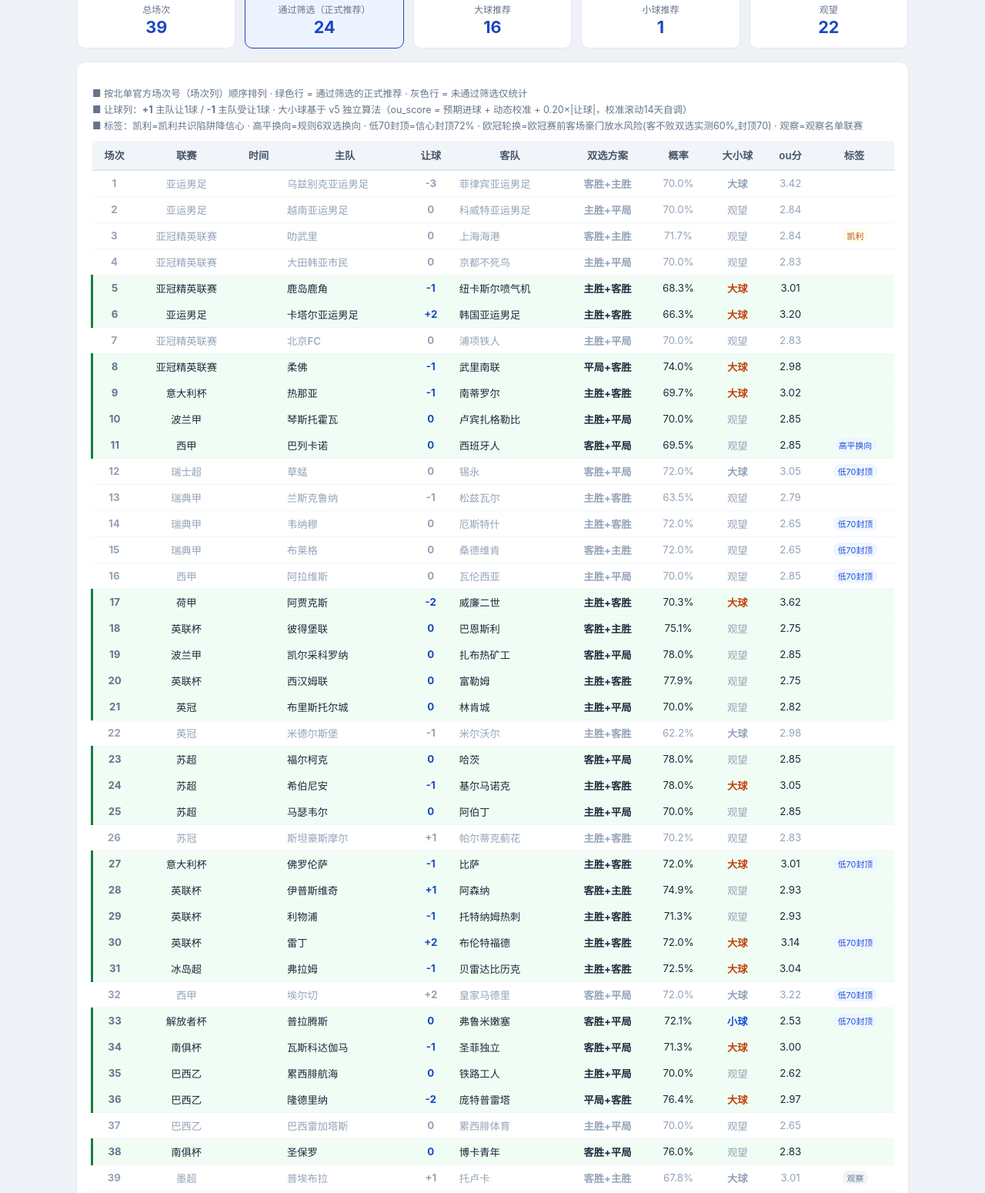
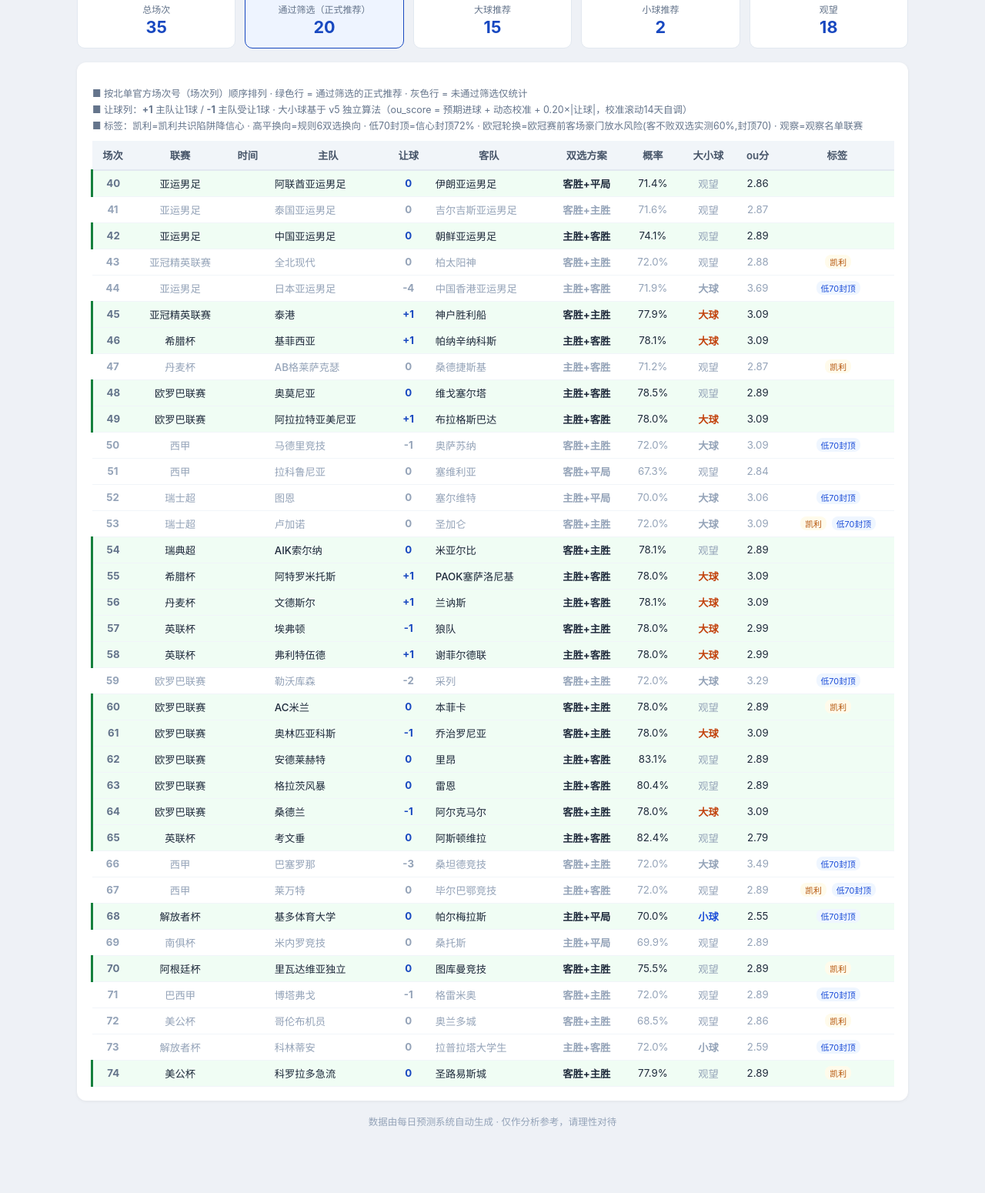
Before and after one commit to XM111414/-, a plain HTML site: page pred_table.html in a window 1280 px wide. Shown: the part 163-1713 px from the top of the page at 77% size. After the commit the page ends 1659 px from the top, so only its background shows below. Drawn offline with Linux system fonts and the light colour scheme.

Commit message:
Auto deploy daily dashboard 2026-09-16

```diff
--- a/pred_table.html
+++ b/pred_table.html
@@ -3,7 +3,7 @@
 <head>
 <meta charset="UTF-8">
 <meta name="viewport" content="width=device-width, initial-scale=1.0">
-<title>2026-09-15 预测表格 第26095期</title>
+<title>2026-09-16 预测表格 第26095期</title>
 <style>
 * { margin: 0; padding: 0; box-sizing: border-box; }
 body { font-family: -apple-system, 'Segoe UI', 'Microsoft YaHei', sans-serif; background: #eef1f6; color: #1e293b; padding: 24px 16px; }
@@ -44,15 +44,15 @@ footer { text-align: center; color: #94a3b8; font-size: .78rem; padding: 18px 0
 <body>
 <div class="wrap">
 <header>
-<h1>北京单场预测表 · 2026-09-15 第26095期</h1>
+<h1>北京单场预测表 · 2026-09-16 第26095期</h1>
 <p>小明同学，VX：AXMFF0101 · 数据源：bjlot官网 + v5算法引擎</p>
 </header>
 <div class="cards">
-<div class="card"><div class="l">总场次</div><div class="v">39</div></div>
-<div class="card hl"><div class="l">通过筛选（正式推荐）</div><div class="v">24</div></div>
-<div class="card"><div class="l">大球推荐</div><div class="v">16</div></div>
-<div class="card"><div class="l">小球推荐</div><div class="v">1</div></div>
-<div class="card"><div class="l">观望</div><div class="v">22</div></div>
+<div class="card"><div class="l">总场次</div><div class="v">35</div></div>
+<div class="card hl"><div class="l">通过筛选（正式推荐）</div><div class="v">20</div></div>
+<div class="card"><div class="l">大球推荐</div><div class="v">15</div></div>
+<div class="card"><div class="l">小球推荐</div><div class="v">2</div></div>
+<div class="card"><div class="l">观望</div><div class="v">18</div></div>
 </div>
 <section class="tbl">
 <div class="legend">
@@ -63,45 +63,41 @@ footer { text-align: center; color: #94a3b8; font-size: .78rem; padding: 18px 0
 <table>
 <thead><tr><th>场次</th><th>联赛</th><th>时间</th><th>主队</th><th>让球</th><th>客队</th><th>双选方案</th><th>概率</th><th>大小球</th><th>ou分</th><th>标签</th></tr></thead>
 <tbody>
-<tr class="nopass"><td class="seq">1</td><td>亚运男足</td><td></td><td class="l">乌兹别克亚运男足</td><td class="hc">-3</td><td class="l">菲律宾亚运男足</td><td><b>客胜+主胜</b></td><td>70.0%</td><td class="ou-big">大球</td><td>3.42</td><td></td></tr>
-<tr class="nopass"><td class="seq">2</td><td>亚运男足</td><td></td><td class="l">越南亚运男足</td><td class="hc">0</td><td class="l">科威特亚运男足</td><td><b>主胜+平局</b></td><td>70.0%</td><td class="ou-wait">观望</td><td>2.84</td><td></td></tr>
-<tr class="nopass"><td class="seq">3</td><td>亚冠精英联赛</td><td></td><td class="l">叻武里</td><td class="hc">0</td><td class="l">上海海港</td><td><b>客胜+主胜</b></td><td>71.7%</td><td class="ou-wait">观望</td><td>2.84</td><td><span class="tg warn">凯利</span></td></tr>
-<tr class="nopass"><td class="seq">4</td><td>亚冠精英联赛</td><td></td><td class="l">大田韩亚市民</td><td class="hc">0</td><td class="l">京都不死鸟</td><td><b>主胜+平局</b></td><td>70.0%</td><td class="ou-wait">观望</td><td>2.83</td><td></td></tr>
-<tr class="pass"><td class="seq">5</td><td>亚冠精英联赛</td><td></td><td class="l">鹿岛鹿角</td><td class="hc">-1</td><td class="l">纽卡斯尔喷气机</td><td><b>主胜+客胜</b></td><td>68.3%</td><td class="ou-big">大球</td><td>3.01</td><td></td></tr>
-<tr class="pass"><td class="seq">6</td><td>亚运男足</td><td></td><td class="l">卡塔尔亚运男足</td><td class="hc">+2</td><td class="l">韩国亚运男足</td><td><b>主胜+客胜</b></td><td>66.3%</td><td class="ou-big">大球</td><td>3.20</td><td></td></tr>
-<tr class="nopass"><td class="seq">7</td><td>亚冠精英联赛</td><td></td><td class="l">北京FC</td><td class="hc">0</td><td class="l">浦项铁人</td><td><b>主胜+平局</b></td><td>70.0%</td><td class="ou-wait">观望</td><td>2.83</td><td></td></tr>
-<tr class="pass"><td class="seq">8</td><td>亚冠精英联赛</td><td></td><td class="l">柔佛</td><td class="hc">-1</td><td class="l">武里南联</td><td><b>平局+客胜</b></td><td>74.0%</td><td class="ou-big">大球</td><td>2.98</td><td></td></tr>
-<tr class="pass"><td class="seq">9</td><td>意大利杯</td><td></td><td class="l">热那亚</td><td class="hc">-1</td><td class="l">南蒂罗尔</td><td><b>主胜+客胜</b></td><td>69.7%</td><td class="ou-big">大球</td><td>3.02</td><td></td></tr>
-<tr class="pass"><td class="seq">10</td><td>波兰甲</td><td></td><td class="l">琴斯托霍瓦</td><td class="hc">0</td><td class="l">卢宾扎格勒比</td><td><b>主胜+平局</b></td><td>70.0%</td><td class="ou-wait">观望</td><td>2.85</td><td></td></tr>
-<tr class="pass"><td class="seq">11</td><td>西甲</td><td></td><td class="l">巴列卡诺</td><td class="hc">0</td><td class="l">西班牙人</td><td><b>客胜+平局</b></td><td>69.5%</td><td class="ou-wait">观望</td><td>2.85</td><td><span class="tg blue">高平换向</span></td></tr>
-<tr class="nopass"><td class="seq">12</td><td>瑞士超</td><td></td><td class="l">草蜢</td><td class="hc">0</td><td class="l">锡永</td><td><b>客胜+平局</b></td><td>72.0%</td><td class="ou-big">大球</td><td>3.05</td><td><span class="tg blue">低70封顶</span></td></tr>
-<tr class="nopass"><td class="seq">13</td><td>瑞典甲</td><td></td><td class="l">兰斯克鲁纳</td><td class="hc">-1</td><td class="l">松兹瓦尔</td><td><b>主胜+客胜</b></td><td>63.5%</td><td class="ou-wait">观望</td><td>2.79</td><td></td></tr>
-<tr class="nopass"><td class="seq">14</td><td>瑞典甲</td><td></td><td class="l">韦纳穆</td><td class="hc">0</td><td class="l">厄斯特什</td><td><b>主胜+客胜</b></td><td>72.0%</td><td class="ou-wait">观望</td><td>2.65</td><td><span class="tg blue">低70封顶</span></td></tr>
-<tr class="nopass"><td class="seq">15</td><td>瑞典甲</td><td></td><td class="l">布莱格</td><td class="hc">0</td><td class="l">桑德维肯</td><td><b>客胜+主胜</b></td><td>72.0%</td><td class="ou-wait">观望</td><td>2.65</td><td><span class="tg blue">低70封顶</span></td></tr>
-<tr class="nopass"><td class="seq">16</td><td>西甲</td><td></td><td class="l">阿拉维斯</td><td class="hc">0</td><td class="l">瓦伦西亚</td><td><b>主胜+平局</b></td><td>70.0%</td><td class="ou-wait">观望</td><td>2.85</td><td><span class="tg blue">低70封顶</span></td></tr>
-<tr class="pass"><td class="seq">17</td><td>荷甲</td><td></td><td class="l">阿贾克斯</td><td class="hc">-2</td><td class="l">威廉二世</td><td><b>主胜+客胜</b></td><td>70.3%</td><td class="ou-big">大球</td><td>3.62</td><td></td></tr>
-<tr class="pass"><td class="seq">18</td><td>英联杯</td><td></td><td class="l">彼得堡联</td><td class="hc">0</td><td class="l">巴恩斯利</td><td><b>客胜+主胜</b></td><td>75.1%</td><td class="ou-wait">观望</td><td>2.75</td><td></td></tr>
-<tr class="pass"><td class="seq">19</td><td>波兰甲</td><td></td><td class="l">凯尔采科罗纳</td><td class="hc">0</td><td class="l">扎布热矿工</td><td><b>客胜+平局</b></td><td>78.0%</td><td class="ou-wait">观望</td><td>2.85</td><td></td></tr>
-<tr class="pass"><td class="seq">20</td><td>英联杯</td><td></td><td class="l">西汉姆联</td><td class="hc">0</td><td class="l">富勒姆</td><td><b>主胜+客胜</b></td><td>77.9%</td><td class="ou-wait">观望</td><td>2.75</td><td></td></tr>
-<tr class="pass"><td class="seq">21</td><td>英冠</td><td></td><td class="l">布里斯托尔城</td><td class="hc">0</td><td class="l">林肯城</td><td><b>主胜+平局</b></td><td>70.0%</td><td class="ou-wait">观望</td><td>2.82</td><td></td></tr>
-<tr class="nopass"><td class="seq">22</td><td>英冠</td><td></td><td class="l">米德尔斯堡</td><td class="hc">-1</td><td class="l">米尔沃尔</td><td><b>主胜+客胜</b></td><td>62.2%</td><td class="ou-big">大球</td><td>2.98</td><td></td></tr>
-<tr class="pass"><td class="seq">23</td><td>苏超</td><td></td><td class="l">福尔柯克</td><td class="hc">0</td><td class="l">哈茨</td><td><b>客胜+平局</b></td><td>78.0%</td><td class="ou-wait">观望</td><td>2.85</td><td></td></tr>
-<tr class="pass"><td class="seq">24</td><td>苏超</td><td></td><td class="l">希伯尼安</td><td class="hc">-1</td><td class="l">基尔马诺克</td><td><b>主胜+客胜</b></td><td>78.0%</td><td class="ou-big">大球</td><td>3.05</td><td></td></tr>
-<tr class="pass"><td class="seq">25</td><td>苏超</td><td></td><td class="l">马瑟韦尔</td><td class="hc">0</td><td class="l">阿伯丁</td><td><b>主胜+平局</b></td><td>70.0%</td><td class="ou-wait">观望</td><td>2.85</td><td></td></tr>
-<tr class="nopass"><td class="seq">26</td><td>苏冠</td><td></td><td class="l">斯坦豪斯摩尔</td><td class="hc">+1</td><td class="l">帕尔蒂克蓟花</td><td><b>主胜+客胜</b></td><td>70.2%</td><td class="ou-wait">观望</td><td>2.83</td><td></td></tr>
-<tr class="pass"><td class="seq">27</td><td>意大利杯</td><td></td><td class="l">佛罗伦萨</td><td class="hc">-1</td><td class="l">比萨</td><td><b>主胜+客胜</b></td><td>72.0%</td><td class="ou-big">大球</td><td>3.01</td><td><span class="tg blue">低70封顶</span></td></tr>
-<tr class="pass"><td class="seq">28</td><td>英联杯</td><td></td><td class="l">伊普斯维奇</td><td class="hc">+1</td><td class="l">阿森纳</td><td><b>客胜+主胜</b></td><td>74.9%</td><td class="ou-wait">观望</td><td>2.93</td><td></td></tr>
-<tr class="pass"><td class="seq">29</td><td>英联杯</td><td></td><td class="l">利物浦</td><td class="hc">-1</td><td class="l">托特纳姆热刺</td><td><b>主胜+客胜</b></td><td>71.3%</td><td class="ou-wait">观望</td><td>2.93</td><td></td></tr>
-<tr class="pass"><td class="seq">30</td><td>英联杯</td><td></td><td class="l">雷丁</td><td class="hc">+2</td><td class="l">布伦特福德</td><td><b>主胜+客胜</b></td><td>72.0%</td><td class="ou-big">大球</td><td>3.14</td><td><span class="tg blue">低70封顶</span></td></tr>
-<tr class="pass"><td class="seq">31</td><td>冰岛超</td><td></td><td class="l">弗拉姆</td><td class="hc">-1</td><td class="l">贝雷达比历克</td><td><b>主胜+客胜</b></td><td>72.5%</td><td class="ou-big">大球</td><td>3.04</td><td></td></tr>
-<tr class="nopass"><td class="seq">32</td><td>西甲</td><td></td><td class="l">埃尔切</td><td class="hc">+2</td><td class="l">皇家马德里</td><td><b>客胜+平局</b></td><td>72.0%</td><td class="ou-big">大球</td><td>3.22</td><td><span class="tg blue">低70封顶</span></td></tr>
-<tr class="pass"><td class="seq">33</td><td>解放者杯</td><td></td><td class="l">普拉腾斯</td><td class="hc">0</td><td class="l">弗鲁米嫩塞</td><td><b>客胜+平局</b></td><td>72.1%</td><td class="ou-small">小球</td><td>2.53</td><td><span class="tg blue">低70封顶</span></td></tr>
-<tr class="pass"><td class="seq">34</td><td>南俱杯</td><td></td><td class="l">瓦斯科达伽马</td><td class="hc">-1</td><td class="l">圣菲独立</td><td><b>客胜+平局</b></td><td>71.3%</td><td class="ou-big">大球</td><td>3.00</td><td></td></tr>
-<tr class="pass"><td class="seq">35</td><td>巴西乙</td><td></td><td class="l">累西腓航海</td><td class="hc">0</td><td class="l">铁路工人</td><td><b>主胜+平局</b></td><td>70.0%</td><td class="ou-wait">观望</td><td>2.62</td><td></td></tr>
-<tr class="pass"><td class="seq">36</td><td>巴西乙</td><td></td><td class="l">隆德里纳</td><td class="hc">-2</td><td class="l">庞特普雷塔</td><td><b>平局+客胜</b></td><td>76.4%</td><td class="ou-big">大球</td><td>2.97</td><td></td></tr>
-<tr class="nopass"><td class="seq">37</td><td>巴西乙</td><td></td><td class="l">巴西雷加塔斯</td><td class="hc">0</td><td class="l">累西腓体育</td><td><b>主胜+平局</b></td><td>70.0%</td><td class="ou-wait">观望</td><td>2.65</td><td></td></tr>
-<tr class="pass"><td class="seq">38</td><td>南俱杯</td><td></td><td class="l">圣保罗</td><td class="hc">0</td><td class="l">博卡青年</td><td><b>客胜+平局</b></td><td>76.0%</td><td class="ou-wait">观望</td><td>2.83</td><td></td></tr>
-<tr class="nopass"><td class="seq">39</td><td>墨超</td><td></td><td class="l">普埃布拉</td><td class="hc">+1</td><td class="l">托卢卡</td><td><b>客胜+主胜</b></td><td>67.8%</td><td class="ou-big">大球</td><td>3.01</td><td><span class="tg gray">观察</span></td></tr>
+<tr class="pass"><td class="seq">40</td><td>亚运男足</td><td></td><td class="l">阿联酋亚运男足</td><td class="hc">0</td><td class="l">伊朗亚运男足</td><td><b>客胜+平局</b></td><td>71.4%</td><td class="ou-wait">观望</td><td>2.86</td><td></td></tr>
+<tr class="nopass"><td class="seq">41</td><td>亚运男足</td><td></td><td class="l">泰国亚运男足</td><td class="hc">0</td><td class="l">吉尔吉斯亚运男足</td><td><b>客胜+主胜</b></td><td>71.6%</td><td class="ou-wait">观望</td><td>2.87</td><td></td></tr>
+<tr class="pass"><td class="seq">42</td><td>亚运男足</td><td></td><td class="l">中国亚运男足</td><td class="hc">0</td><td class="l">朝鲜亚运男足</td><td><b>主胜+客胜</b></td><td>74.1%</td><td class="ou-wait">观望</td><td>2.89</td><td></td></tr>
+<tr class="nopass"><td class="seq">43</td><td>亚冠精英联赛</td><td></td><td class="l">全北现代</td><td class="hc">0</td><td class="l">柏太阳神</td><td><b>客胜+主胜</b></td><td>72.0%</td><td class="ou-wait">观望</td><td>2.88</td><td><span class="tg warn">凯利</span></td></tr>
+<tr class="nopass"><td class="seq">44</td><td>亚运男足</td><td></td><td class="l">日本亚运男足</td><td class="hc">-4</td><td class="l">中国香港亚运男足</td><td><b>主胜+客胜</b></td><td>71.9%</td><td class="ou-big">大球</td><td>3.69</td><td><span class="tg blue">低70封顶</span></td></tr>
+<tr class="pass"><td class="seq">45</td><td>亚冠精英联赛</td><td></td><td class="l">泰港</td><td class="hc">+1</td><td class="l">神户胜利船</td><td><b>客胜+主胜</b></td><td>77.9%</td><td class="ou-big">大球</td><td>3.09</td><td></td></tr>
+<tr class="pass"><td class="seq">46</td><td>希腊杯</td><td></td><td class="l">基菲西亚</td><td class="hc">+1</td><td class="l">帕纳辛纳科斯</td><td><b>主胜+客胜</b></td><td>78.1%</td><td class="ou-big">大球</td><td>3.09</td><td></td></tr>
+<tr class="nopass"><td class="seq">47</td><td>丹麦杯</td><td></td><td class="l">AB格莱萨克瑟</td><td class="hc">0</td><td class="l">桑德捷斯基</td><td><b>主胜+客胜</b></td><td>71.2%</td><td class="ou-wait">观望</td><td>2.87</td><td><span class="tg warn">凯利</span></td></tr>
+<tr class="pass"><td class="seq">48</td><td>欧罗巴联赛</td><td></td><td class="l">奥莫尼亚</td><td class="hc">0</td><td class="l">维戈塞尔塔</td><td><b>主胜+客胜</b></td><td>78.5%</td><td class="ou-wait">观望</td><td>2.89</td><td></td></tr>
+<tr class="pass"><td class="seq">49</td><td>欧罗巴联赛</td><td></td><td class="l">阿拉拉特亚美尼亚</td><td class="hc">+1</td><td class="l">布拉格斯巴达</td><td><b>主胜+客胜</b></td><td>78.0%</td><td class="ou-big">大球</td><td>3.09</td><td></td></tr>
+<tr class="nopass"><td class="seq">50</td><td>西甲</td><td></td><td class="l">马德里竞技</td><td class="hc">-1</td><td class="l">奥萨苏纳</td><td><b>客胜+主胜</b></td><td>72.0%</td><td class="ou-big">大球</td><td>3.09</td><td><span class="tg blue">低70封顶</span></td></tr>
+<tr class="nopass"><td class="seq">51</td><td>西甲</td><td></td><td class="l">拉科鲁尼亚</td><td class="hc">0</td><td class="l">塞维利亚</td><td><b>客胜+平局</b></td><td>67.3%</td><td class="ou-wait">观望</td><td>2.84</td><td></td></tr>
+<tr class="nopass"><td class="seq">52</td><td>瑞士超</td><td></td><td class="l">图恩</td><td class="hc">0</td><td class="l">塞尔维特</td><td><b>主胜+平局</b></td><td>70.0%</td><td class="ou-big">大球</td><td>3.06</td><td><span class="tg blue">低70封顶</span></td></tr>
+<tr class="nopass"><td class="seq">53</td><td>瑞士超</td><td></td><td class="l">卢加诺</td><td class="hc">0</td><td class="l">圣加仑</td><td><b>客胜+主胜</b></td><td>72.0%</td><td class="ou-big">大球</td><td>3.09</td><td><span class="tg warn">凯利</span> <span class="tg blue">低70封顶</span></td></tr>
+<tr class="pass"><td class="seq">54</td><td>瑞典超</td><td></td><td class="l">AIK索尔纳</td><td class="hc">0</td><td class="l">米亚尔比</td><td><b>客胜+主胜</b></td><td>78.1%</td><td class="ou-wait">观望</td><td>2.89</td><td></td></tr>
+<tr class="pass"><td class="seq">55</td><td>希腊杯</td><td></td><td class="l">阿特罗米托斯</td><td class="hc">+1</td><td class="l">PAOK塞萨洛尼基</td><td><b>主胜+客胜</b></td><td>78.0%</td><td class="ou-big">大球</td><td>3.09</td><td></td></tr>
+<tr class="pass"><td class="seq">56</td><td>丹麦杯</td><td></td><td class="l">文德斯尔</td><td class="hc">+1</td><td class="l">兰讷斯</td><td><b>主胜+客胜</b></td><td>78.1%</td><td class="ou-big">大球</td><td>3.09</td><td></td></tr>
+<tr class="pass"><td class="seq">57</td><td>英联杯</td><td></td><td class="l">埃弗顿</td><td class="hc">-1</td><td class="l">狼队</td><td><b>客胜+主胜</b></td><td>78.0%</td><td class="ou-big">大球</td><td>2.99</td><td></td></tr>
+<tr class="pass"><td class="seq">58</td><td>英联杯</td><td></td><td class="l">弗利特伍德</td><td class="hc">+1</td><td class="l">谢菲尔德联</td><td><b>主胜+客胜</b></td><td>78.0%</td><td class="ou-big">大球</td><td>2.99</td><td></td></tr>
+<tr class="nopass"><td class="seq">59</td><td>欧罗巴联赛</td><td></td><td class="l">勒沃库森</td><td class="hc">-2</td><td class="l">采列</td><td><b>客胜+主胜</b></td><td>72.0%</td><td class="ou-big">大球</td><td>3.29</td><td><span class="tg blue">低70封顶</span></td></tr>
+<tr class="pass"><td class="seq">60</td><td>欧罗巴联赛</td><td></td><td class="l">AC米兰</td><td class="hc">0</td><td class="l">本菲卡</td><td><b>客胜+主胜</b></td><td>78.0%</td><td class="ou-wait">观望</td><td>2.89</td><td><span class="tg warn">凯利</span></td></tr>
+<tr class="pass"><td class="seq">61</td><td>欧罗巴联赛</td><td></td><td class="l">奥林匹亚科斯</td><td class="hc">-1</td><td class="l">乔治罗尼亚</td><td><b>客胜+主胜</b></td><td>78.0%</td><td class="ou-big">大球</td><td>3.09</td><td></td></tr>
+<tr class="pass"><td class="seq">62</td><td>欧罗巴联赛</td><td></td><td class="l">安德莱赫特</td><td class="hc">0</td><td class="l">里昂</td><td><b>主胜+客胜</b></td><td>83.1%</td><td class="ou-wait">观望</td><td>2.89</td><td></td></tr>
+<tr class="pass"><td class="seq">63</td><td>欧罗巴联赛</td><td></td><td class="l">格拉茨风暴</td><td class="hc">0</td><td class="l">雷恩</td><td><b>主胜+客胜</b></td><td>80.4%</td><td class="ou-wait">观望</td><td>2.89</td><td></td></tr>
+<tr class="pass"><td class="seq">64</td><td>欧罗巴联赛</td><td></td><td class="l">桑德兰</td><td class="hc">-1</td><td class="l">阿尔克马尔</td><td><b>客胜+主胜</b></td><td>78.0%</td><td class="ou-big">大球</td><td>3.09</td><td></td></tr>
+<tr class="pass"><td class="seq">65</td><td>英联杯</td><td></td><td class="l">考文垂</td><td class="hc">0</td><td class="l">阿斯顿维拉</td><td><b>主胜+客胜</b></td><td>82.4%</td><td class="ou-wait">观望</td><td>2.79</td><td></td></tr>
+<tr class="nopass"><td class="seq">66</td><td>西甲</td><td></td><td class="l">巴塞罗那</td><td class="hc">-3</td><td class="l">桑坦德竞技</td><td><b>客胜+主胜</b></td><td>72.0%</td><td class="ou-big">大球</td><td>3.49</td><td><span class="tg blue">低70封顶</span></td></tr>
+<tr class="nopass"><td class="seq">67</td><td>西甲</td><td></td><td class="l">莱万特</td><td class="hc">0</td><td class="l">毕尔巴鄂竞技</td><td><b>主胜+客胜</b></td><td>72.0%</td><td class="ou-wait">观望</td><td>2.89</td><td><span class="tg warn">凯利</span> <span class="tg blue">低70封顶</span></td></tr>
+<tr class="pass"><td class="seq">68</td><td>解放者杯</td><td></td><td class="l">基多体育大学</td><td class="hc">0</td><td class="l">帕尔梅拉斯</td><td><b>主胜+平局</b></td><td>70.0%</td><td class="ou-small">小球</td><td>2.55</td><td><span class="tg blue">低70封顶</span></td></tr>
+<tr class="nopass"><td class="seq">69</td><td>南俱杯</td><td></td><td class="l">米内罗竞技</td><td class="hc">0</td><td class="l">桑托斯</td><td><b>主胜+平局</b></td><td>69.9%</td><td class="ou-wait">观望</td><td>2.89</td><td></td></tr>
+<tr class="pass"><td class="seq">70</td><td>阿根廷杯</td><td></td><td class="l">里瓦达维亚独立</td><td class="hc">0</td><td class="l">图库曼竞技</td><td><b>客胜+主胜</b></td><td>75.5%</td><td class="ou-wait">观望</td><td>2.89</td><td><span class="tg warn">凯利</span></td></tr>
+<tr class="nopass"><td class="seq">71</td><td>巴西甲</td><td></td><td class="l">博塔弗戈</td><td class="hc">-1</td><td class="l">格雷米奥</td><td><b>客胜+主胜</b></td><td>72.0%</td><td class="ou-wait">观望</td><td>2.89</td><td><span class="tg blue">低70封顶</span></td></tr>
+<tr class="nopass"><td class="seq">72</td><td>美公杯</td><td></td><td class="l">哥伦布机员</td><td class="hc">0</td><td class="l">奥兰多城</td><td><b>客胜+主胜</b></td><td>68.5%</td><td class="ou-wait">观望</td><td>2.86</td><td><span class="tg warn">凯利</span></td></tr>
+<tr class="nopass"><td class="seq">73</td><td>解放者杯</td><td></td><td class="l">科林蒂安</td><td class="hc">0</td><td class="l">拉普拉塔大学生</td><td><b>主胜+客胜</b></td><td>72.0%</td><td class="ou-small">小球</td><td>2.59</td><td><span class="tg blue">低70封顶</span></td></tr>
+<tr class="pass"><td class="seq">74</td><td>美公杯</td><td></td><td class="l">科罗拉多急流</td><td class="hc">0</td><td class="l">圣路易斯城</td><td><b>客胜+主胜</b></td><td>77.9%</td><td class="ou-wait">观望</td><td>2.89</td><td><span class="tg warn">凯利</span></td></tr>
 </tbody>
 </table>
 </section>
```
